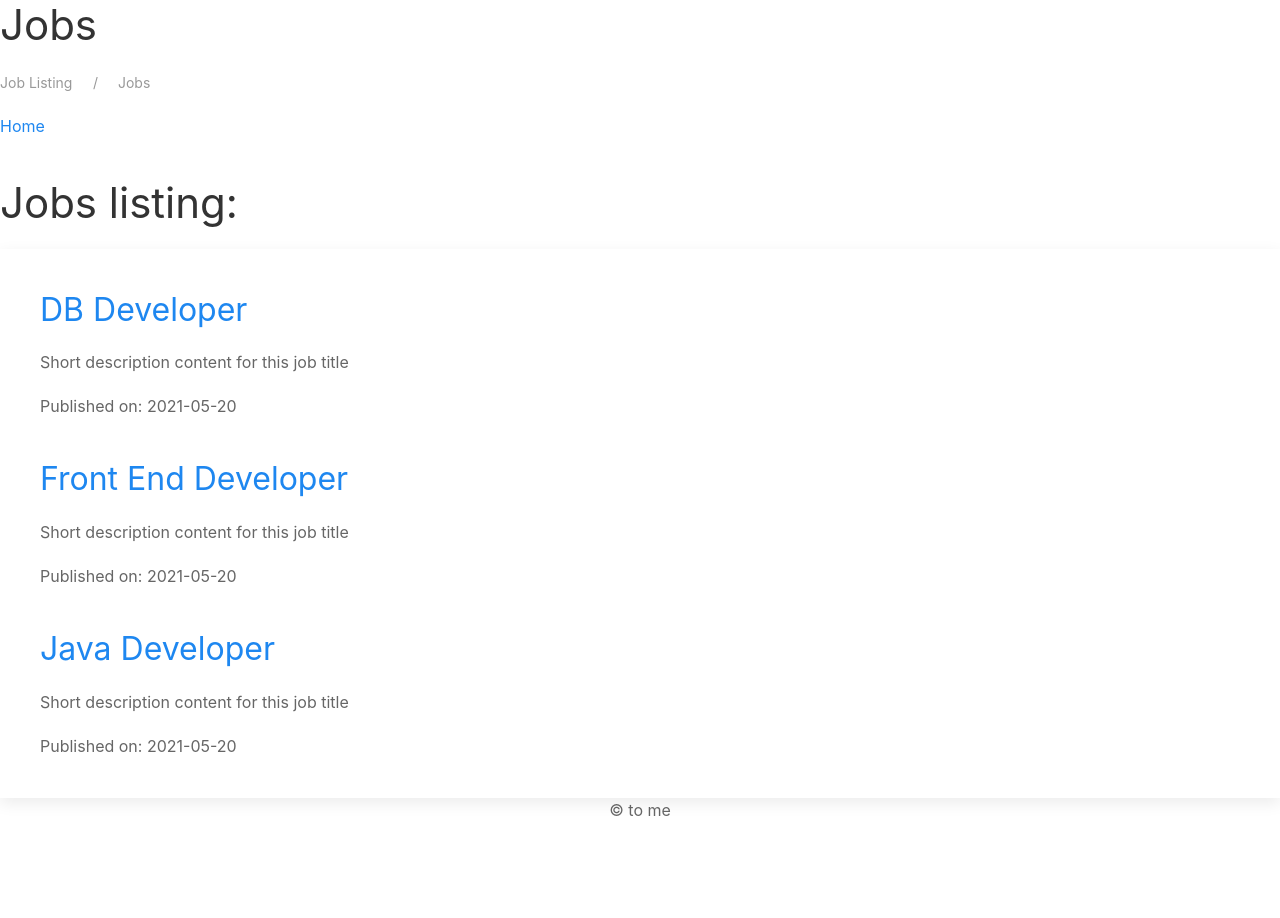
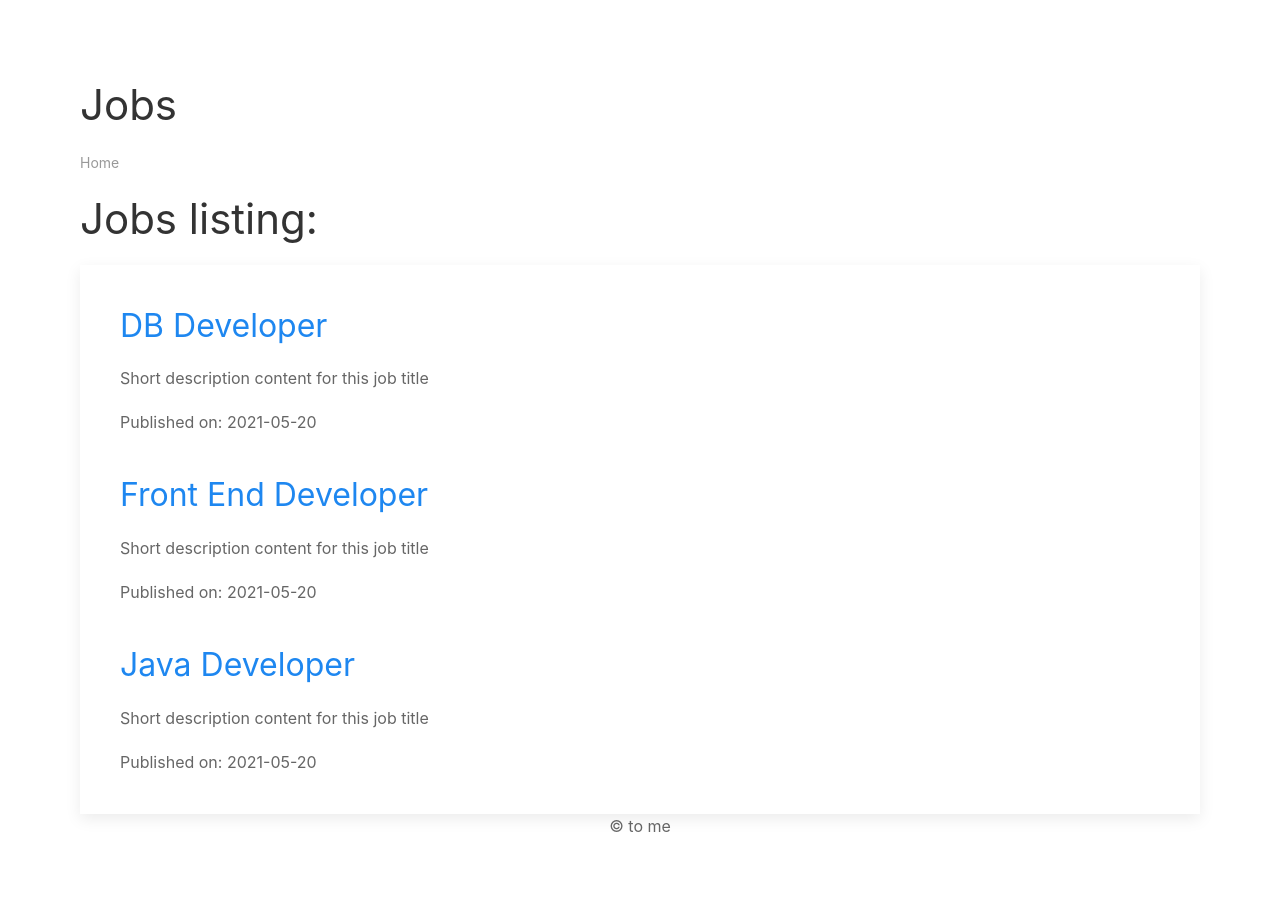
Before and after one commit to StartFE/FirstProject, a Jekyll site: the page built from index.md, in a window 1280 px wide. Built offline with Jekyll 4.4.1, drawn with Linux system fonts in a browser that asks for light colours; nearby versions of some CDN libraries; our own code applies the rules of GitHub Pages for plain Markdown files.

Commit message:
refactored breadcrumb

```diff
--- a/_includes/breadcrumbs.html
+++ b/_includes/breadcrumbs.html
@@ -1,11 +1,11 @@
-<div id="breadcrumbs">
+<ul class="uk-breadcrumb">
     {% assign crumbs = page.url | remove:'/index.html' | split: '/' %}
-    <a href="/">Home</a>
+    <li><a href="/">Home</a></li>
     {% for crumb in crumbs offset: 1 %}
       {% if forloop.last %}
         / {{ page.title }}
       {% else %}
-        / <a href="{% assign crumb_limit = forloop.index | plus: 1 %}{% for crumb in crumbs limit: crumb_limit %}{{ crumb | append: '/' | replace:'without-plugin/','without-plugins/' }}{% endfor %}">{{ crumb | replace:'-',' ' | remove:'.html' | capitalize }}</a>
+        / <li><a href="{% assign crumb_limit = forloop.index | plus: 1 %}{% for crumb in crumbs limit: crumb_limit %}{{ crumb | append: '/' | replace:'without-plugin/','without-plugins/' }}{% endfor %}">{{ crumb | replace:'-',' ' | remove:'.html' | capitalize }}</a></li>
       {% endif %}
     {% endfor %}
-    </div>
+</ul>
--- a/_layouts/default.html
+++ b/_layouts/default.html
@@ -6,12 +6,9 @@
         <meta name="viewport" content="width=device-width, initial-scale=1">
         <link rel="stylesheet" href="https://cdn.jsdelivr.net/npm/uikit@3.6.22/dist/css/uikit.min.css" />
     </head>
-    <body>
+    <body style="margin: 5rem">
         <h1>{{ page.title }}</h1>
-        <ul class="uk-breadcrumb">
-            <li><a href="/">Job Listing</a></li>
-            <li><a href="#">{{ page.title }}</a></li>
-        </ul>
+        {% include breadcrumbs.html %}
         <article class="uk-article">
             {{ content }}
         </article>
--- a/index.md
+++ b/index.md
@@ -2,7 +2,6 @@
 title: Jobs
 
 ---
-{% include breadcrumbs.html %}
 <h1>Jobs listing:</h1>
 <div  class="uk-margin uk-card uk-card-default uk-card-body">
 {% for job in site.jobs %}
```
